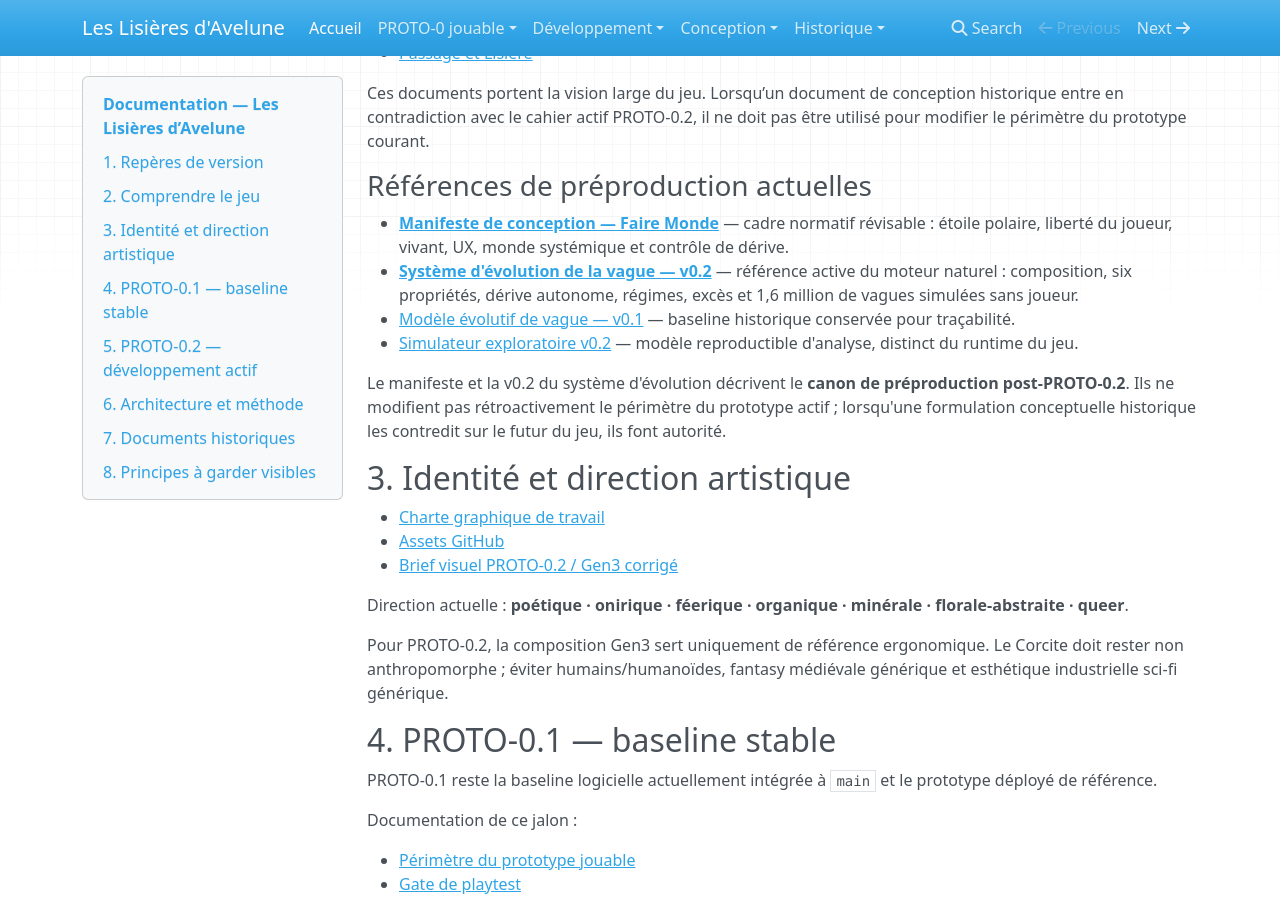
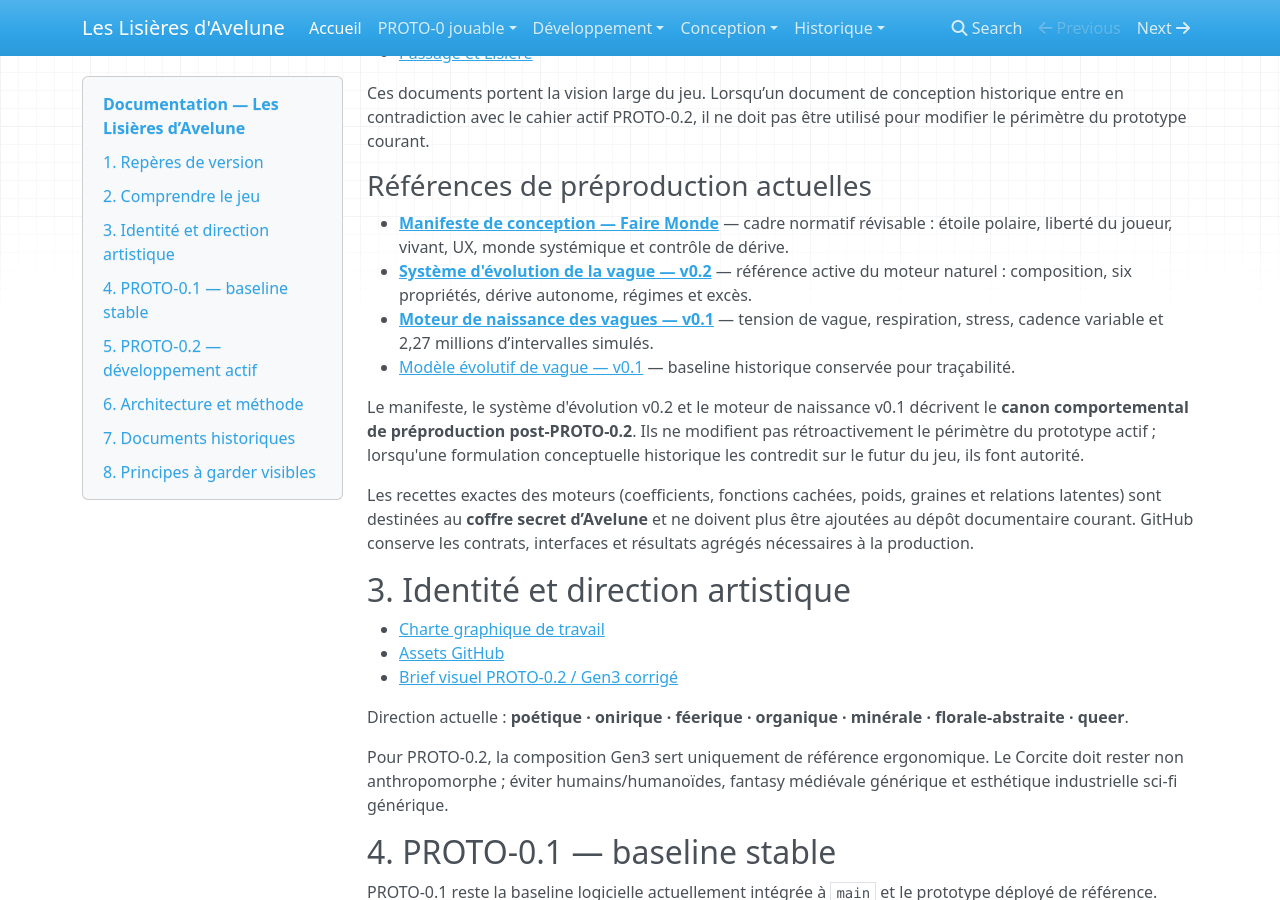
Before and after one commit to Abeliome-Officiel/les-lisieres-avelune, an MkDocs documentation site: the page built from docs/index.md, in a window 1280 px wide and 900 px high, scrolled down 666 px. Built offline with MkDocs 1.6.1, drawn with Linux system fonts in a browser that asks for light colours; nearby versions of some CDN libraries; some of the changed text lies outside the part shown.

Commit message:
docs: référencer le moteur de naissance et la politique de secret

```diff
--- a/docs/index.md
+++ b/docs/index.md
@@ -29,11 +29,13 @@ Ces documents portent la vision large du jeu. Lorsqu’un document de conception
 ### Références de préproduction actuelles
 
 - **[Manifeste de conception — Faire Monde](17_manifeste_faire_monde.md)** — cadre normatif révisable : étoile polaire, liberté du joueur, vivant, UX, monde systémique et contrôle de dérive.
-- **[Système d'évolution de la vague — v0.2](19_systeme_evolution_vague_v0.2.md)** — référence active du moteur naturel : composition, six propriétés, dérive autonome, régimes, excès et 1,6 million de vagues simulées sans joueur.
+- **[Système d'évolution de la vague — v0.2](19_systeme_evolution_vague_v0.2.md)** — référence active du moteur naturel : composition, six propriétés, dérive autonome, régimes et excès.
+- **[Moteur de naissance des vagues — v0.1](20_moteur_naissance_vagues_v0.1.md)** — tension de vague, respiration, stress, cadence variable et 2,27 millions d’intervalles simulés.
 - [Modèle évolutif de vague — v0.1](18_modele_vague_evolutive.md) — baseline historique conservée pour traçabilité.
-- [Simulateur exploratoire v0.2](../tools/simulate_wave_evolution_v0_2.py) — modèle reproductible d'analyse, distinct du runtime du jeu.
 
-Le manifeste et la v0.2 du système d'évolution décrivent le **canon de préproduction post-PROTO-0.2**. Ils ne modifient pas rétroactivement le périmètre du prototype actif ; lorsqu'une formulation conceptuelle historique les contredit sur le futur du jeu, ils font autorité.
+Le manifeste, le système d'évolution v0.2 et le moteur de naissance v0.1 décrivent le **canon comportemental de préproduction post-PROTO-0.2**. Ils ne modifient pas rétroactivement le périmètre du prototype actif ; lorsqu'une formulation conceptuelle historique les contredit sur le futur du jeu, ils font autorité.
+
+Les recettes exactes des moteurs (coefficients, fonctions cachées, poids, graines et relations latentes) sont destinées au **coffre secret d’Avelune** et ne doivent plus être ajoutées au dépôt documentaire courant. GitHub conserve les contrats, interfaces et résultats agrégés nécessaires à la production.
 
 ## 3. Identité et direction artistique
 
@@ -103,7 +105,7 @@ implanter
 - pas de nombre fixe de vagues ;
 - pas de matière issue des vagues ni de captation dans ce proto.
 
-Pour PROTO-0.2, seule la **Puissance** reste active par simplification volontaire. Le modèle futur de vague est désormais défini séparément dans [le système d'évolution v0.2](19_systeme_evolution_vague_v0.2.md) ; il ne doit pas être réinjecté dans le prototype actif sans décision de périmètre.
+Pour PROTO-0.2, seule la **Puissance** reste active par simplification volontaire. Les modèles futurs de composition et de cadence sont définis séparément dans les références de préproduction ; ils ne doivent pas être réinjectés dans le prototype actif sans décision de périmètre.
 
 ## 6. Architecture et méthode
 
```
